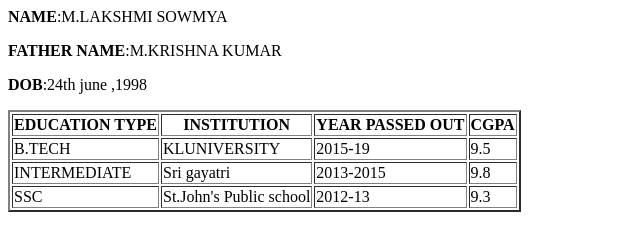
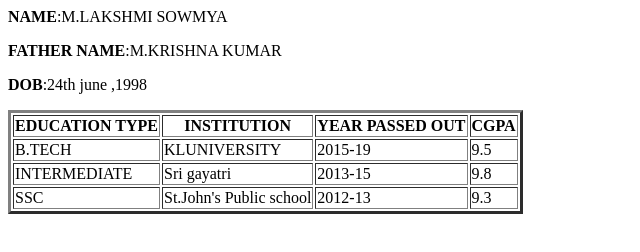
Before and after one commit to lakshmisowmyamaturi/lakshmisowmyamaturi.github.io, a plain HTML site: page my resume.html in a window 1280 px wide. Shown: the whole page, without its empty margins (0-640 px from the left). Drawn offline with Linux system fonts and the light colour scheme.

Commit message:
Update my resume.html

```diff
--- a/my resume.html
+++ b/my resume.html
@@ -9,7 +9,7 @@
 <p><b>FATHER NAME</b>:M.KRISHNA KUMAR</p>
 <p><b>DOB</b>:24th june ,1998</p>
 
-<table border=2>
+<table border=3>
 <tr><th>EDUCATION TYPE</th>
 <th>INSTITUTION</th>
 <th>YEAR PASSED OUT</th>
@@ -24,7 +24,7 @@
 <tr>
 <td>INTERMEDIATE</td>
      <td>Sri gayatri</td>
-     <td>2013-2015</td>
+     <td>2013-15</td>
      <td>9.8</td>
      </tr>
 <tr>
@@ -37,4 +37,5 @@
 
 
 
+
 </body>
```
